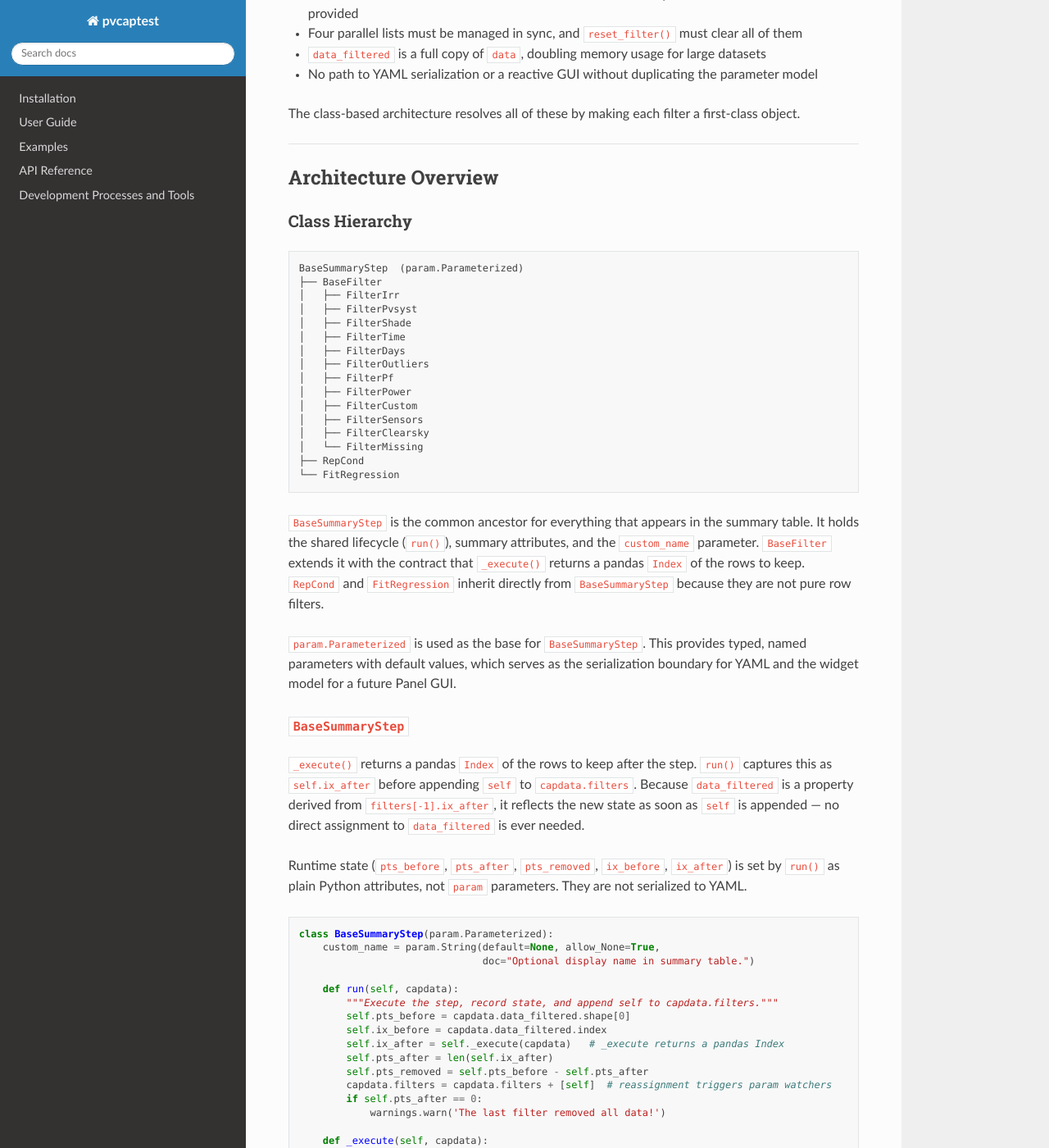
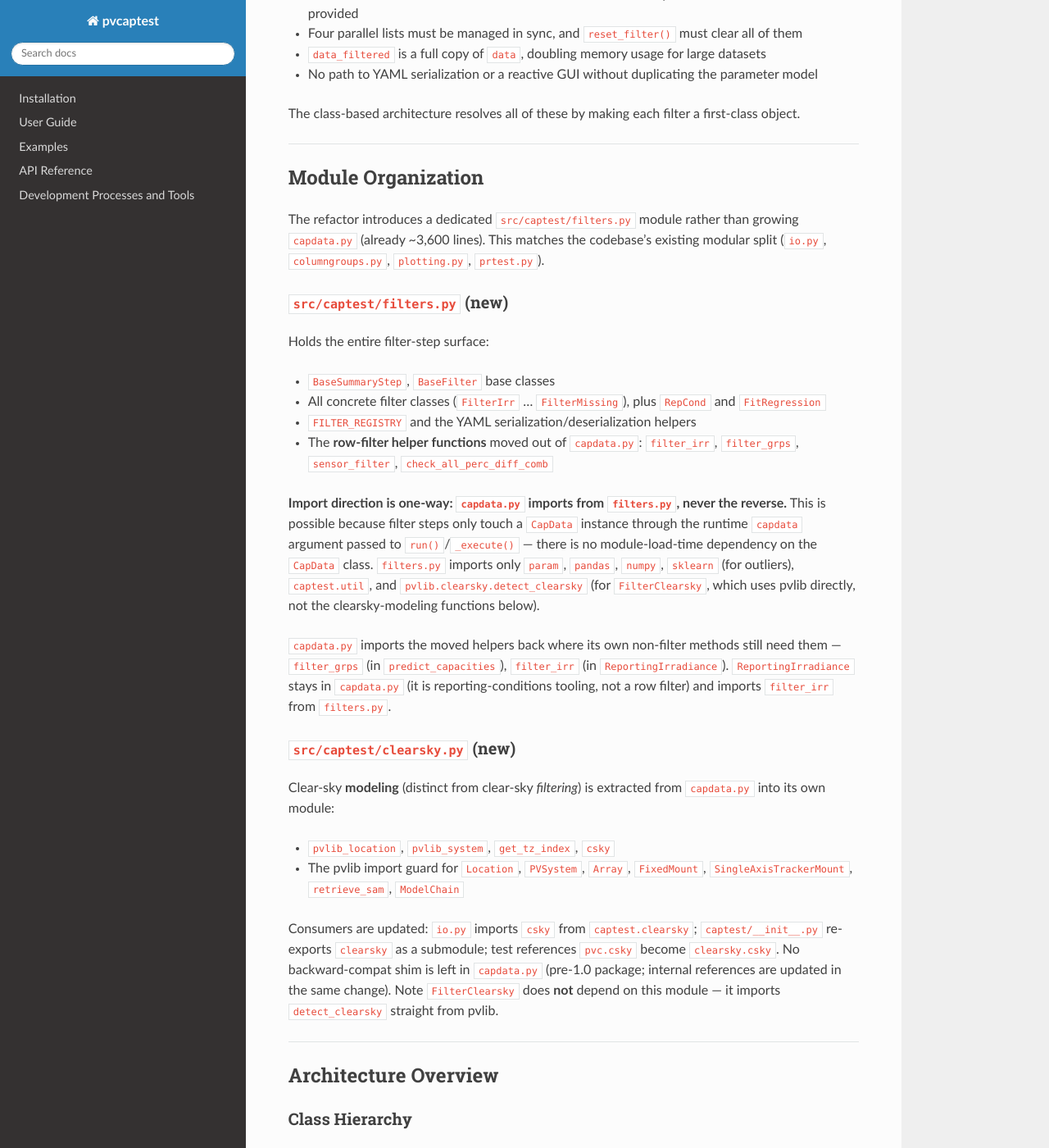
Before and after one commit to pvcaptest/pvcaptest, a Sphinx documentation site: the page built from docs/superpowers/specs/2026-04-03-filter-class-refactor-design.md, in a window 1280 px wide and 1400 px high, scrolled down 649 px. Shown: the whole window at 82% size. Built offline with Sphinx 7.4.7 and the Read the Docs theme 3.1.0, drawn with Linux system fonts in a browser that asks for light colours; pages that are not in the unit, such as notebooks, are missing from menus; some of the changed text lies outside the part shown.

Commit message:
docs: add module organization and param.Parameterized notes to filter spec
Document the new filters.py / clearsky.py module split and the CapData
param.Parameterized migration (with the constant-name consequence).

Co-Authored-By: Claude Opus 4.7 <noreply@anthropic.com>

```diff
--- a/docs/superpowers/specs/2026-04-03-filter-class-refactor-design.md
+++ b/docs/superpowers/specs/2026-04-03-filter-class-refactor-design.md
@@ -20,6 +20,34 @@ This design has several limitations:
 - No path to YAML serialization or a reactive GUI without duplicating the parameter model
 
 The class-based architecture resolves all of these by making each filter a first-class object.
+
+---
+
+## Module Organization
+
+The refactor introduces a dedicated `src/captest/filters.py` module rather than growing `capdata.py` (already ~3,600 lines). This matches the codebase's existing modular split (`io.py`, `columngroups.py`, `plotting.py`, `prtest.py`).
+
+### `src/captest/filters.py` (new)
+
+Holds the entire filter-step surface:
+
+- `BaseSummaryStep`, `BaseFilter` base classes
+- All concrete filter classes (`FilterIrr` … `FilterMissing`), plus `RepCond` and `FitRegression`
+- `FILTER_REGISTRY` and the YAML serialization/deserialization helpers
+- The **row-filter helper functions** moved out of `capdata.py`: `filter_irr`, `filter_grps`, `sensor_filter`, `check_all_perc_diff_comb`
+
+**Import direction is one-way: `capdata.py` imports from `filters.py`, never the reverse.** This is possible because filter steps only touch a `CapData` instance through the runtime `capdata` argument passed to `run()`/`_execute()` — there is no module-load-time dependency on the `CapData` class. `filters.py` imports only `param`, `pandas`, `numpy`, `sklearn` (for outliers), `captest.util`, and `pvlib.clearsky.detect_clearsky` (for `FilterClearsky`, which uses pvlib directly, not the clearsky-modeling functions below).
+
+`capdata.py` imports the moved helpers back where its own non-filter methods still need them — `filter_grps` (in `predict_capacities`), `filter_irr` (in `ReportingIrradiance`). `ReportingIrradiance` stays in `capdata.py` (it is reporting-conditions tooling, not a row filter) and imports `filter_irr` from `filters.py`.
+
+### `src/captest/clearsky.py` (new)
+
+Clear-sky **modeling** (distinct from clear-sky *filtering*) is extracted from `capdata.py` into its own module:
+
+- `pvlib_location`, `pvlib_system`, `get_tz_index`, `csky`
+- The pvlib import guard for `Location`, `PVSystem`, `Array`, `FixedMount`, `SingleAxisTrackerMount`, `retrieve_sam`, `ModelChain`
+
+Consumers are updated: `io.py` imports `csky` from `captest.clearsky`; `captest/__init__.py` re-exports `clearsky` as a submodule; test references `pvc.csky` become `clearsky.csky`. No backward-compat shim is left in `capdata.py` (pre-1.0 package; internal references are updated in the same change). Note `FilterClearsky` does **not** depend on this module — it imports `detect_clearsky` straight from pvlib.
 
 ---
 
@@ -314,7 +342,7 @@ def _step_labels(self):
 | `filter_counts` (dict) | computed lazily in `get_summary()` |
 
 Added:
-- `filters = param.List(default=[], item_type=BaseSummaryStep)` — the single source of truth for the filter pipeline
+- `filters = param.List(default=[], item_type=BaseSummaryStep)` — the single source of truth for the filter pipeline. This requires `CapData` to inherit `param.Parameterized` (so the list is watchable for the GUI). Consequence: `param` reserves a **constant** `name` parameter, so `name` is passed via `super().__init__(name=name)` and cannot be reassigned afterward — `copy()` constructs the copy with the name directly rather than assigning `cd_c.name`.
 
 ### Thin Wrapper Methods
 
```
